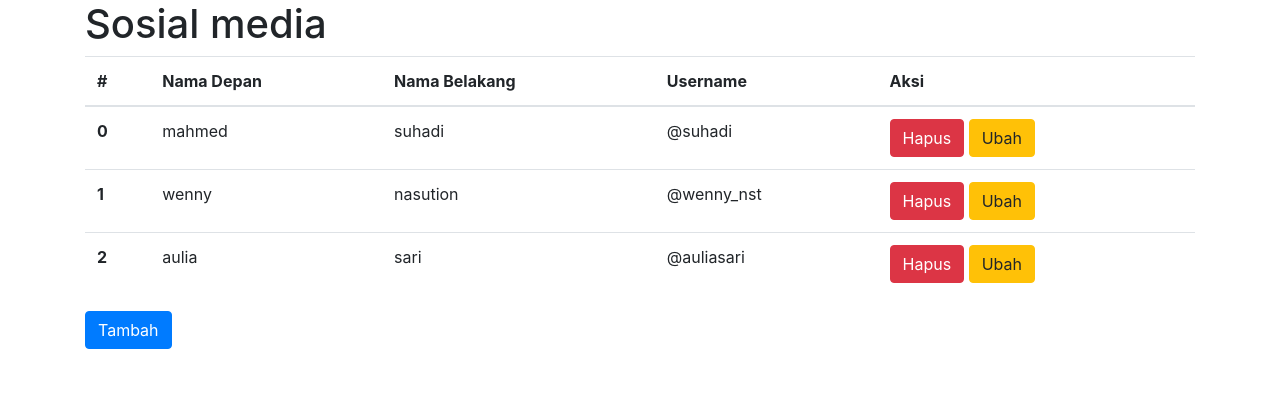
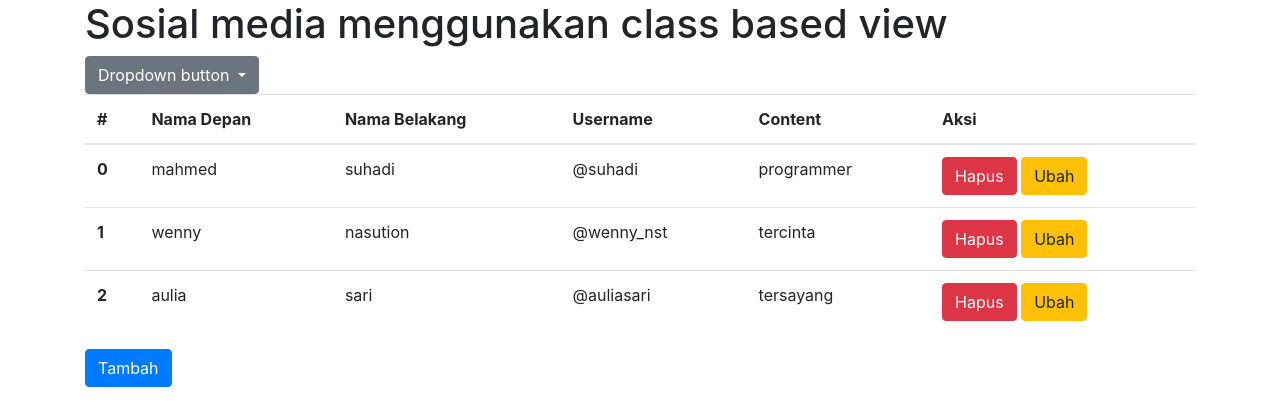
Before and after one commit to my-suhadi/PythonProjects, a Django app: page /sosmed/ in a window 1280 px wide. Shown: the top 420 px of the page. Run offline with Django 3.2, Linux system fonts and the light colour scheme; data comes from the database, SQL or seed files in the repository; both versions use the stored data as it was after the commit; some libraries are stand-ins or nearby versions.

Commit message:
Update #44

```diff
--- a/djangoproject/sosmed/forms.py
+++ b/djangoproject/sosmed/forms.py
@@ -9,4 +9,5 @@ class InstagramForm(forms.ModelForm):
         	'nama_depan',
         	'nama_belakang',
         	'username',
+			'content',
         	)
--- a/djangoproject/sosmed/models.py
+++ b/djangoproject/sosmed/models.py
@@ -6,6 +6,7 @@ class Instagram(models.Model):
 	nama_depan		= models.CharField(max_length=100)
 	nama_belakang	= models.CharField(max_length=100)
 	username		= models.CharField(max_length=100)
+	content			= models.CharField(max_length=100)
 
 	def __str__(self):
 		return "{}. {}".format(self.id, self.username)
--- a/djangoproject/sosmed/templates/sosmed/list.html
+++ b/djangoproject/sosmed/templates/sosmed/list.html
@@ -6,6 +6,19 @@
 
 {% block blokIsi %}
 <h1>{{page_title}}</h1>
+
+<div class="dropdown">
+	<button class="btn btn-secondary dropdown-toggle" type="button" id="dropdownMenuButton" data-toggle="dropdown" aria-haspopup="true" aria-expanded="false">
+		Dropdown button
+	</button>
+	<div class="dropdown-menu" aria-labelledby="dropdownMenuButton">
+		<a class="dropdown-item" href="{% url 'sosmed:list' %}">Semua content</a>
+		{% for content in list_content %}
+			<a class="dropdown-item" href="{% url 'sosmed:list' %}?content_filter={{ content }}">{{ content }}</a>
+		{% endfor %}
+	</div>
+</div>
+
 <table class="table">
 	<thead>
 	<tr>
@@ -13,6 +26,7 @@
 		<th scope="col">Nama Depan</th>
 		<th scope="col">Nama Belakang</th>
 		<th scope="col">Username</th>
+		<th scope="col">Content</th>
 		<th scope="col">Aksi</th>
 	</tr>
 	</thead>
@@ -23,6 +37,7 @@
 		<td>{{akun.nama_depan}}</td>
 		<td>{{akun.nama_belakang}}</td>
 		<td>{{akun.username}}</td>
+		<td>{{akun.content}}</td>
 		<td>
 			<a class="btn btn-danger" href="{% url "sosmed:hapus" akun.id %}">Hapus</a>
 			<a class="btn btn-warning" href="{% url "sosmed:ubah" akun.id %}">Ubah</a>
--- a/djangoproject/sosmed/urls.py
+++ b/djangoproject/sosmed/urls.py
@@ -1,10 +1,14 @@
 from django.conf.urls import url
 
-from . import views
+from .views import (
+	SosmedListView,
+	SosmedDeleteView,
+	SosmedFormView,
+)
 
 urlpatterns = [
-	url(r'^create/', views.create, name='create'),
-	url(r'^delete/(?P<delete_id>[0-9]+)', views.hapus, name='hapus'),
-	url(r'^update/(?P<update_id>[0-9]+)', views.ubah, name='ubah'),
-	url(r'^$', views.list, name='list'),
+	url(r'^create/', SosmedFormView.as_view(), name='create'),
+	url(r'^delete/(?P<delete_id>[0-9]+)', SosmedDeleteView.as_view(), name='hapus'),
+	url(r'^update/(?P<update_id>[0-9]+)', SosmedFormView.as_view(mode='update'), name='ubah'),
+	url(r'^$', SosmedListView.as_view(), name='list'),
 ]
--- a/djangoproject/sosmed/views.py
+++ b/djangoproject/sosmed/views.py
@@ -1,58 +1,72 @@
 from django.shortcuts import render, redirect
+from django.views.generic.base import TemplateView, RedirectView, View
 
 # Create your views here.
 
 from .models import Instagram
 from .forms import InstagramForm
 
-def list(request):
-	semua_akun_ = Instagram.objects.all()
+class SosmedSubList:
+	def get_list_data(self, get_request):
+		if len(get_request) == 0:
+			sublist = Instagram.objects.all()
+		elif get_request.__contains__('content_filter'):
+			sublist = Instagram.objects.filter(content=get_request['content_filter'])
+		else:
+			sublist = Instagram.objexts.none()
 
-	konteks = {
-		'page_title':'Sosial media',
-		'semua_akun':semua_akun_,
-	}
+		return sublist
 
-	return render(request, 'sosmed/list.html', konteks)
+# SosmedSubList ditaro depan biar SosmedSubList.get_list_data() menjadi prioritas
+class SosmedListView(SosmedSubList, TemplateView):
+	template_name = "sosmed/list.html"
 
-def create(request):
-	akun_form_ = InstagramForm(request.POST or None)
+	def get_context_data(self, *args, **kwargs):
+		list_akun = self.get_list_data(self.request.GET)
+		list_content = Instagram.objects.values_list('content', flat=True).distinct()
+		konteks = {
+			'page_title':'Sosial media menggunakan class based view',
+			'semua_akun':list_akun,
+			'list_content':list_content,
+		}
 
-	if request.method == 'POST':
-		if akun_form_.is_valid():
-			akun_form_.save()
+		return konteks
+
+class SosmedDeleteView(RedirectView):
+	pattern_name = 'sosmed:list'
+
+	def get_redirect_url(self, *args, **kwargs):
+		delete_id = kwargs['delete_id']
+		Instagram.objects.filter(id=delete_id).delete()
+		return super().get_redirect_url()
+
+class SosmedFormView(View):
+	template_name = 'sosmed/create.html'
+	form = InstagramForm()
+	mode = None
+	context = None
+
+	def get(self, *args, **kwargs):
+		if self.mode == 'update':
+			akun_update = Instagram.objects.get(id=kwargs['update_id'])
+			data = akun_update.__dict__
+			self.form = InstagramForm(initial=data, instance=akun_update)
+
+		self.context = {
+			'page_title': 'Tambah akun',
+			'akun_form': self.form,
+		}
+
+		return render(self.request, self.template_name, self.context)
+
+	def post(self, *args, **kwargs):
+		if kwargs.__contains__('update_id'):
+			akun_update = Instagram.objects.get(id=kwargs['update_id'])
+			self.form = InstagramForm(self.request.POST, instance=akun_update)
+		else:
+			self.form = InstagramForm(self.request.POST)
+
+		if self.form.is_valid():
+			self.form.save()
+
 		return redirect('sosmed:list')
-
-	konteks = {
-		'page_title':'Tambah akun',
-		'akun_form':akun_form_,
-	}
-
-	return render(request, 'sosmed/create.html', konteks)
-
-def hapus(request, delete_id):
-	Instagram.objects.filter(id=delete_id).delete()
-	return redirect('sosmed:list')
-
-def ubah(request, update_id):
-	akun_update = Instagram.objects.get(id=update_id)
-
-	data = {
-		'nama_depan':akun_update.nama_depan,
-		'nama_belakang':akun_update.nama_belakang,
-		'username':akun_update.username,
-	}
-
-	update_form = InstagramForm(request.POST or None, initial=data, instance=akun_update)
-
-	if request.method == 'POST':
-		if update_form.is_valid():
-			update_form.save()
-		return redirect('sosmed:list')
-
-	konteks = {
-		'page_title':'Update akun',
-		'akun_form':update_form,
-	}
-
-	return render(request, 'sosmed/create.html', konteks)
```
Also changed, not shown: djangoproject/db.sqlite3, djangoproject/sosmed/migrations/0002_instagram_content.py (added). Lines whose indentation alone changed are shown as unchanged.
